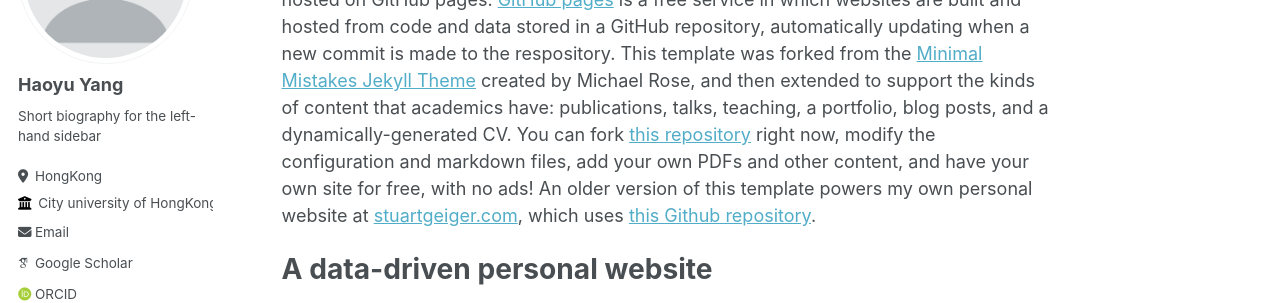
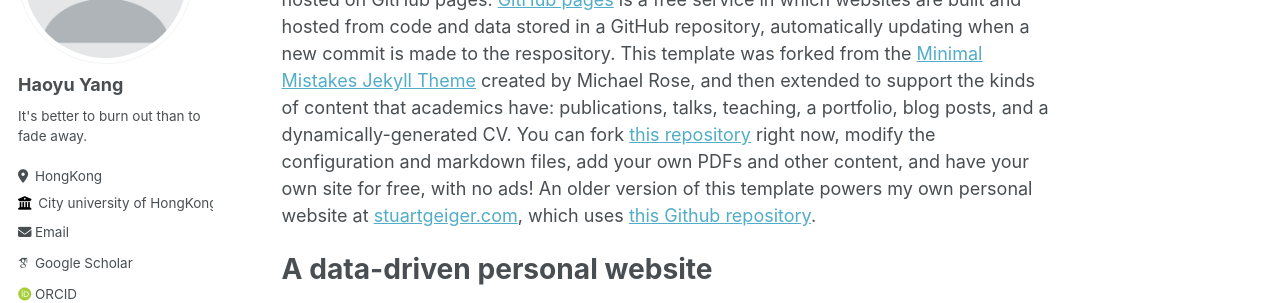
Before and after one commit to woruo838/woruo838.GitHub.io, a Jekyll site: the page built from _pages/about.md, in a window 1280 px wide. Shown: the part 217-520 px from the top of the page. Built offline with Jekyll 4.4.1, drawn with Linux system fonts in a browser that asks for light colours; some web fonts are replaced.

Commit message:
Update _config.yml

```diff
--- a/_config.yml
+++ b/_config.yml
@@ -24,7 +24,7 @@ author:
   avatar           : "profile.png"
   name             : "Haoyu Yang"
   pronouns         : # example: "she/her"
-  bio              : "Short biography for the left-hand sidebar"
+  bio              : "It's better to burn out than to fade away."
   location         : "HongKong"
   employer         : "City university of HongKong"
   uri              : # URL
@@ -64,7 +64,7 @@ author:
   soundcloud       : # Username
   steam            : # Username
   telegram         : # URL
-  bilibili         : 卡萨布兰卡的萨布兰
+  bilibili         : "卡萨布兰卡的萨布兰"
   twitter          : # Username for X / Twitter
   vine             : # Username
   weibo            : # Username
```
